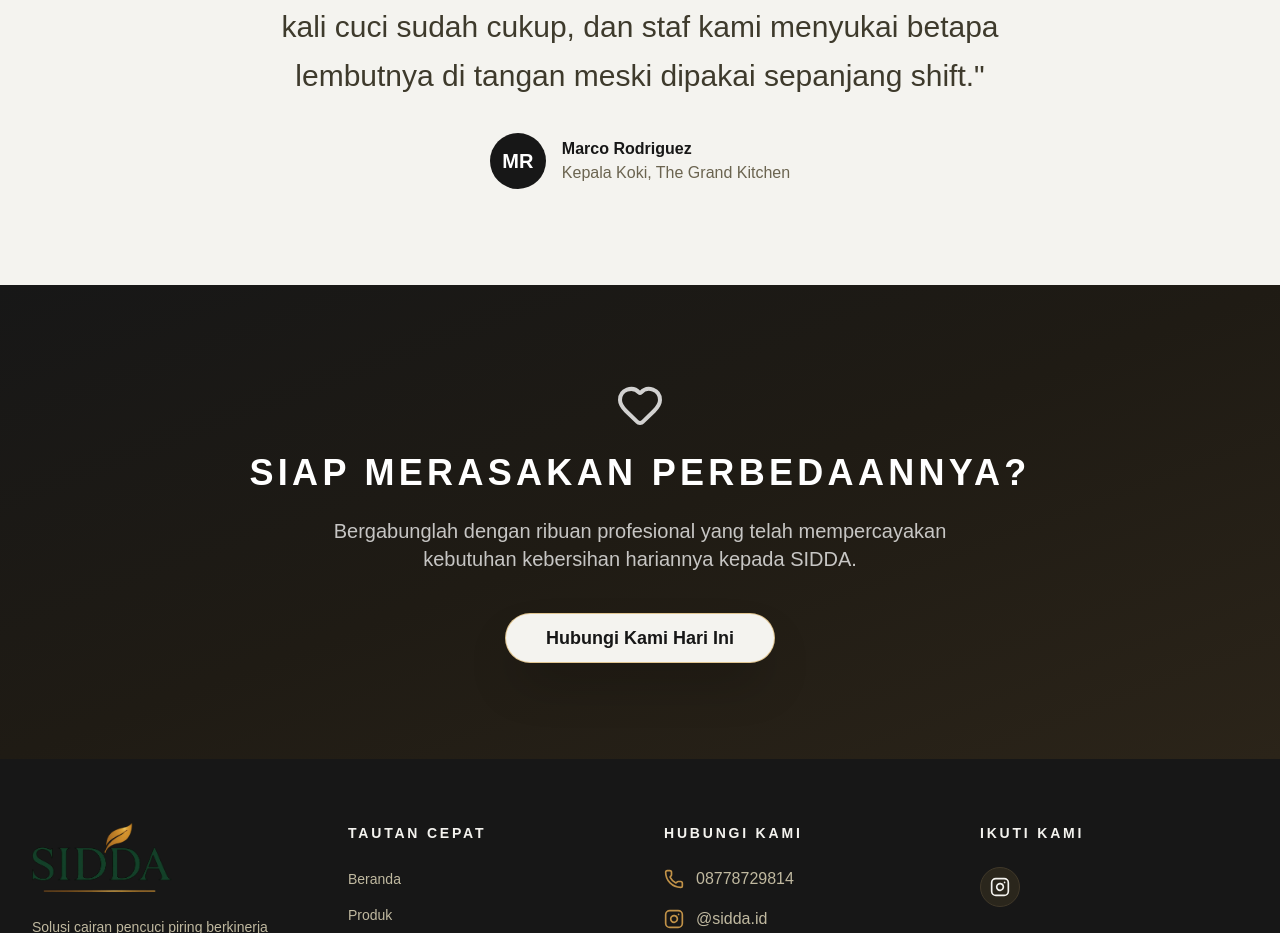
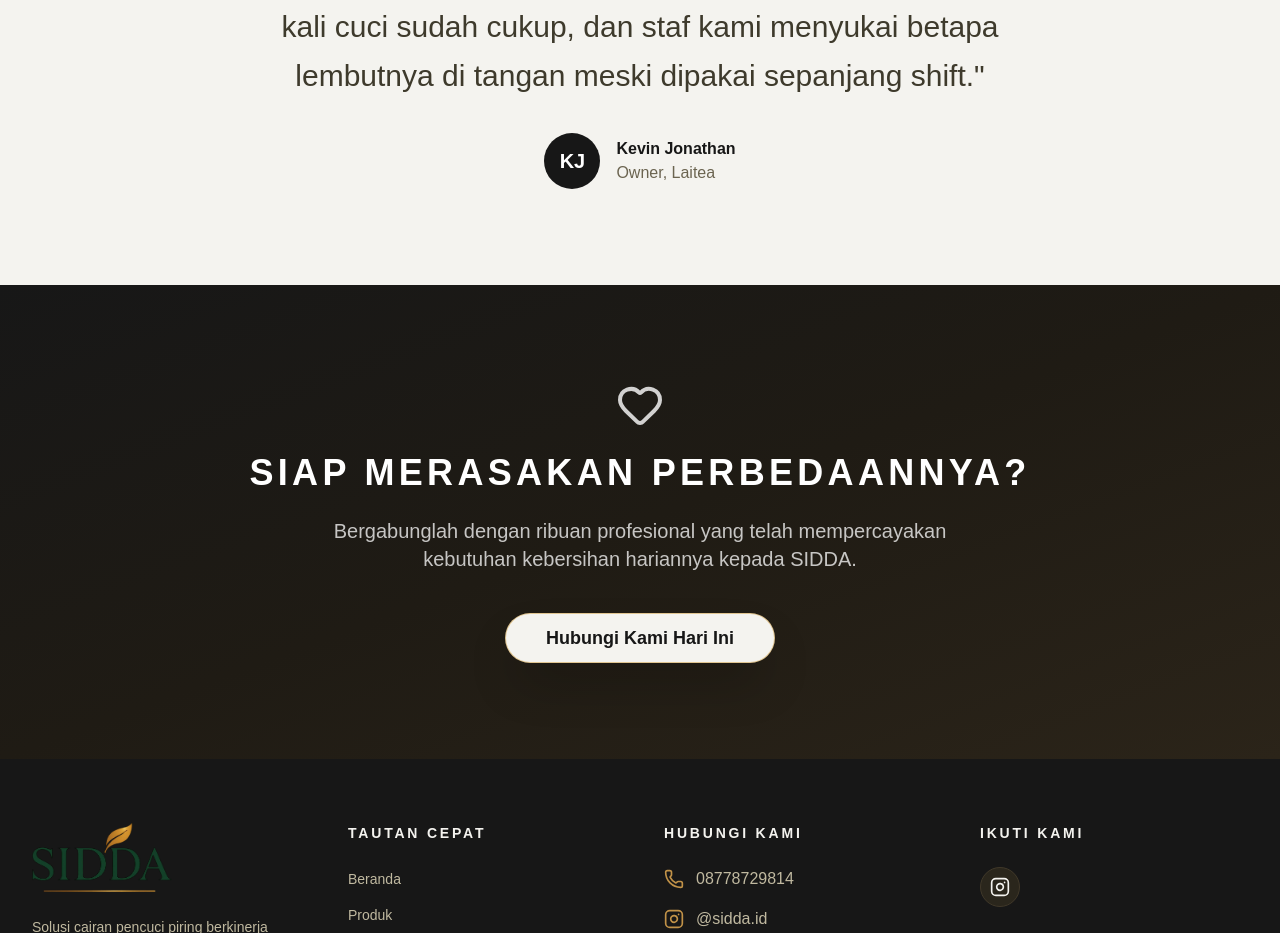
Before and after one commit to KonChannn/sidda-next, a Next.js app: page / in a window 1280 px wide. Shown: the part 2740-3673 px from the top of the page. Built offline with nearby package versions, Linux system fonts and the light colour scheme; no server answers.

Commit message:
refactor: update AboutPage and HomePage components with commented-out code and content changes

```diff
--- a/src/components/pages/AboutPage.tsx
+++ b/src/components/pages/AboutPage.tsx
@@ -102,7 +102,7 @@
           </div>
 
           {/* Key Milestones — consistent margin from hero subheader */}
-          <div className="mt-24 max-w-4xl mx-auto">
+          {/* <div className="mt-24 max-w-4xl mx-auto">
             <motion.div
               initial={{ opacity: 0, y: 20 }}
               whileInView={{ opacity: 1, y: 0 }}
@@ -152,7 +152,7 @@
               </motion.div>
               ))}
             </div>
-          </div>
+          </div> */}
         </div>
       </section>
 
--- a/src/components/pages/HomePage.tsx
+++ b/src/components/pages/HomePage.tsx
@@ -295,14 +295,14 @@
             </blockquote>
             <div className="flex items-center justify-center gap-4">
               <div className="w-14 h-14 rounded-full bg-[#171717] flex items-center justify-center text-white font-bold text-xl">
-                MR
+                KJ
               </div>
               <div className="text-left">
                 <div className="font-semibold text-[#171717]">
-                  Marco Rodriguez
+                  Kevin Jonathan
                 </div>
                 <div className="text-[#6B6450]">
-                  Kepala Koki, The Grand Kitchen
+                  Owner, Laitea
                 </div>
               </div>
             </div>
```
